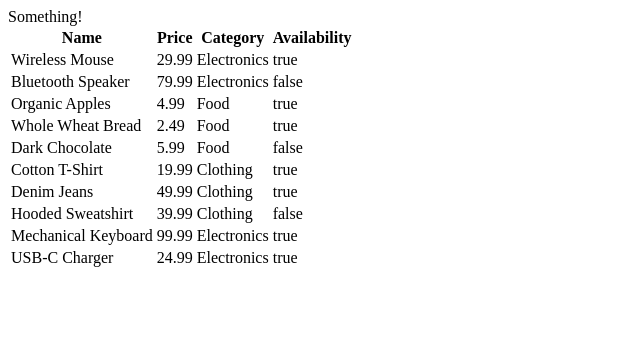
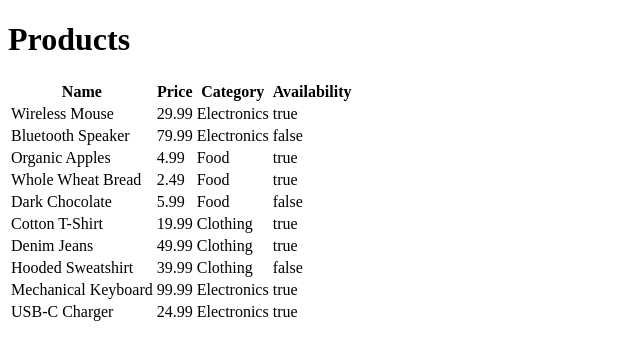
Before and after one commit to greencar77/productdemo, an Angular app: page / in a window 1280 px wide. Shown: the top 360 px of the page, without its empty margins (0-640 px from the left). Built offline with nearby package versions, Linux system fonts and the light colour scheme.

Commit message:
Header added

```diff
--- a/src/app/app.html
+++ b/src/app/app.html
@@ -1,6 +1,5 @@
 <div class="container">
-  Something!
-
+  <h1>Products</h1>
   <table>
     <thead>
     <tr>
```
